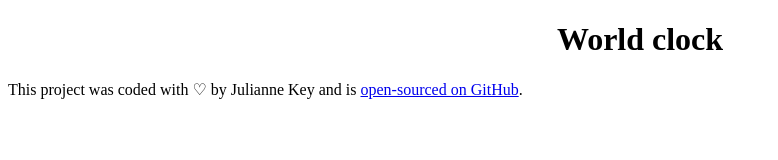
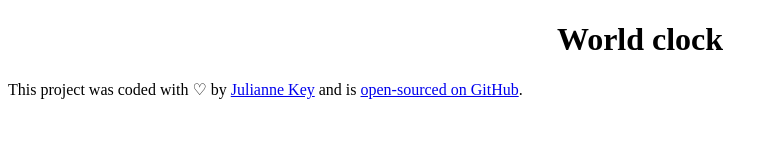
Before and after one commit to julyhk/shecodes-world-clock, a plain HTML site: page index.html in a window 1280 px wide. Shown: the whole page, without its empty margins (0-778 px from the left). Drawn offline with Linux system fonts and the light colour scheme.

Commit message:
Added GitHub links

```diff
--- a/index.html
+++ b/index.html
@@ -11,7 +11,8 @@
 <body>
     <h1>World clock</h1>
     <footer>
-        This project was coded with ♡ by Julianne Key and is <a href="#" target="_blank">open-sourced on GitHub</a>.
+        This project was coded with ♡ by <a href="https://github.com/julyhk" target="_blank">Julianne Key</a> and is <a
+            href="https://github.com/julyhk/shecodes-world-clock" target="_blank">open-sourced on GitHub</a>.
     </footer>
     <script src="src/index.js"></script>
 </body>
```
